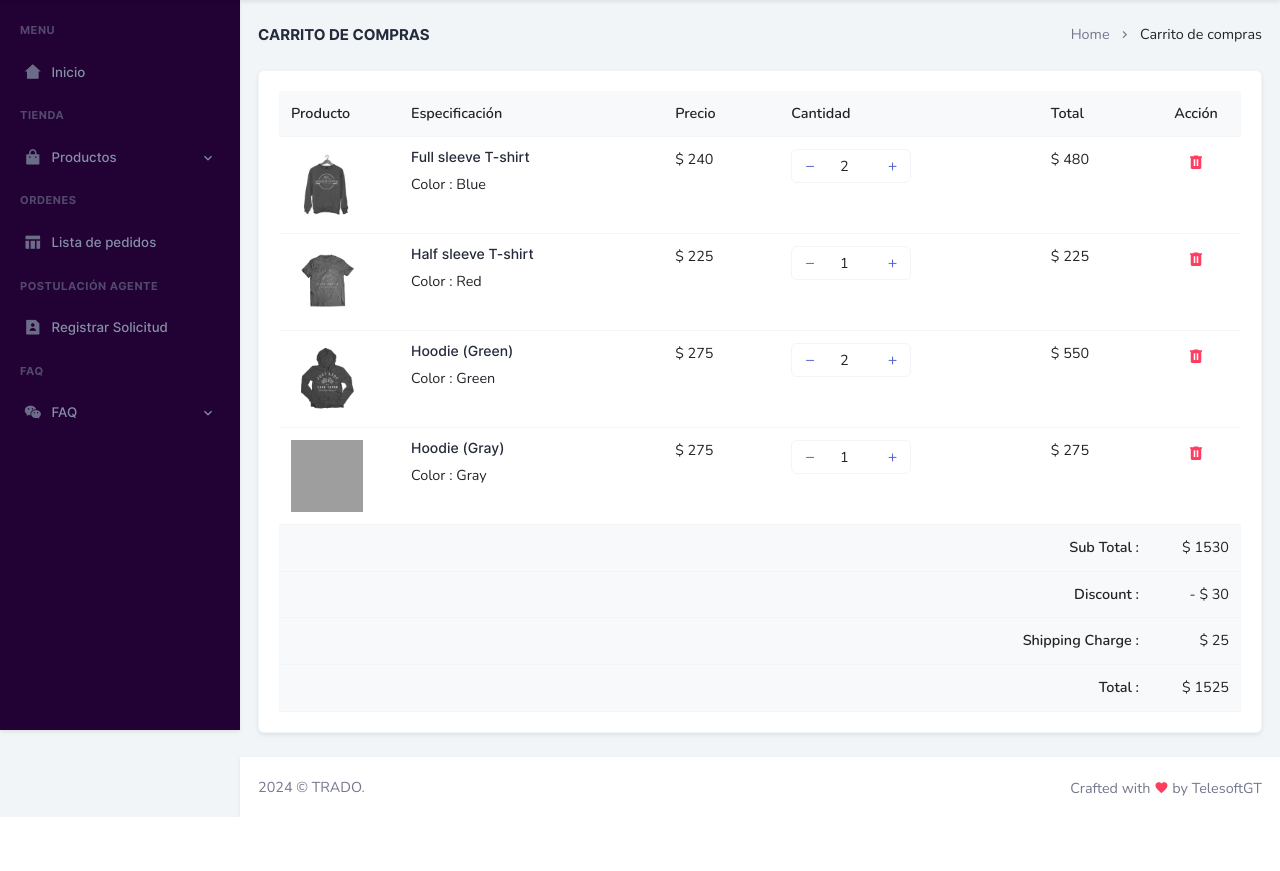
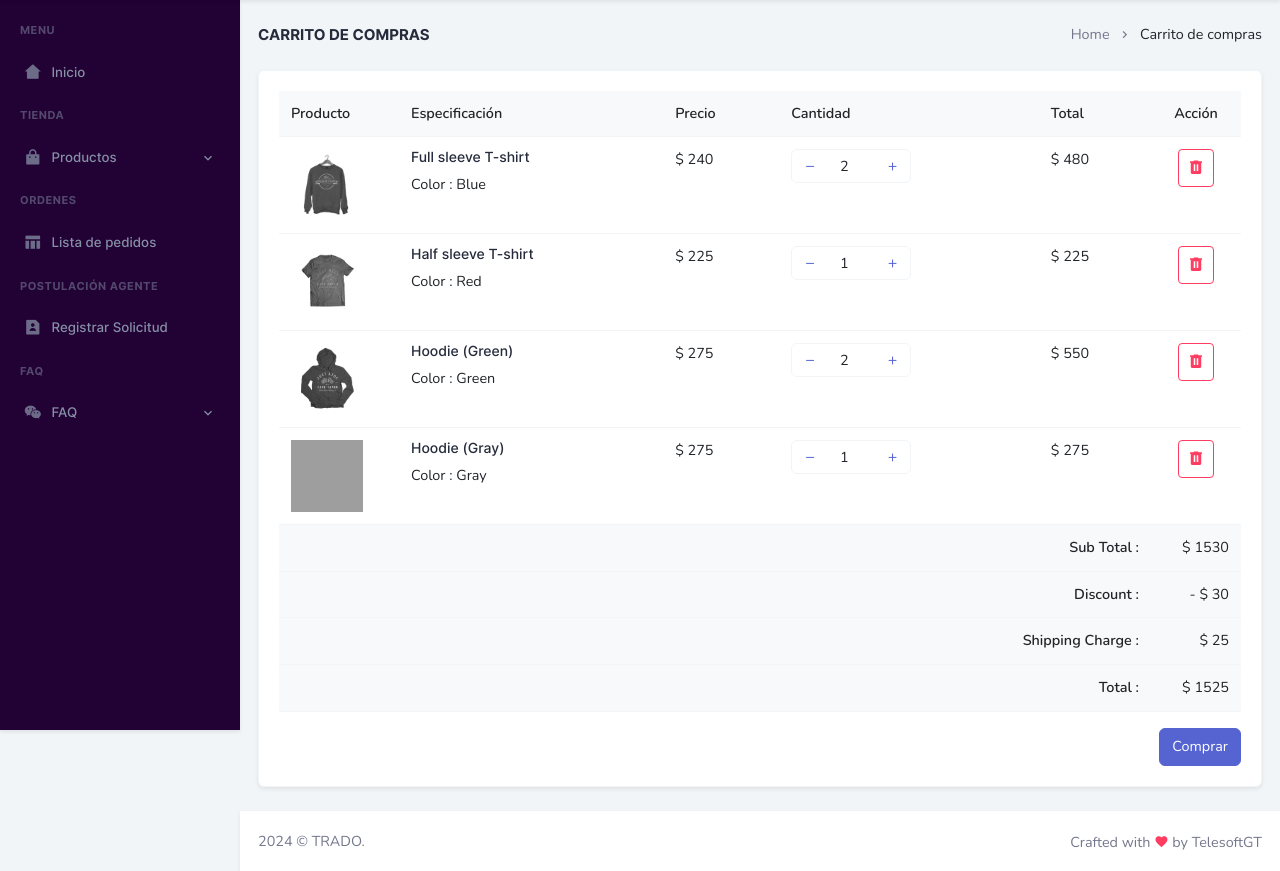
Before and after one commit to RenatoVargas31/TRADO-GT, a Spring Boot app: page /usuario/carrito in a window 1280 px wide. Shown: the part 70-941 px from the top of the page. Before the commit the page ends 887 px from the top, so only its background shows below. Run offline with Spring Boot 4, Linux system fonts and the light colour scheme; grey boxes are pictures that could not be loaded.

Commit message:
Usuario Carrito de compras

```diff
--- a/src/main/resources/templates/Usuario/carrito-usuario.html
+++ b/src/main/resources/templates/Usuario/carrito-usuario.html
@@ -51,7 +51,7 @@
                 <!-- end page title -->
 
                 <!-- INICIO -->
-                <div class="row">
+                <div class="row ">
                     <div class="col-lg-12">
                         <div class="card">
                             <div class="card-body">
@@ -89,7 +89,7 @@
                                                 $ 480
                                             </td>
                                             <td style="width: 90px;" class="text-center">
-                                                <a href="javascript:void(0);" class="action-icon text-danger"> <i class="mdi mdi-trash-can font-size-18"></i></a>
+                                                <button type="button" class="btn btn-outline-danger waves-effect waves-light btn-sm" data-bs-toggle="modal" data-bs-target="#staticBackdrop"><i class="mdi mdi-trash-can font-size-18"></i></button>
                                             </td>
                                         </tr>
                                         <tr>
@@ -113,7 +113,7 @@
                                                 $ 225
                                             </td>
                                             <td class="text-center">
-                                                <a href="javascript:void(0);" class="action-icon text-danger"> <i class="mdi mdi-trash-can font-size-18"></i></a>
+                                                <button type="button" class="btn btn-outline-danger waves-effect waves-light btn-sm" data-bs-toggle="modal" data-bs-target="#staticBackdrop"><i class="mdi mdi-trash-can font-size-18"></i></button>
                                             </td>
                                         </tr>
                                         <tr>
@@ -137,7 +137,7 @@
                                                 $ 550
                                             </td>
                                             <td class="text-center">
-                                                <a href="javascript:void(0);" class="action-icon text-danger"> <i class="mdi mdi-trash-can font-size-18"></i></a>
+                                                <button type="button" class="btn btn-outline-danger waves-effect waves-light btn-sm" data-bs-toggle="modal" data-bs-target="#staticBackdrop"><i class="mdi mdi-trash-can font-size-18"></i></button>
                                             </td>
                                         </tr>
                                         <tr>
@@ -161,7 +161,7 @@
                                                 $ 275
                                             </td>
                                             <td class="text-center">
-                                                <a href="javascript:void(0);" class="action-icon text-danger"> <i class="mdi mdi-trash-can font-size-18"></i></a>
+                                                <button type="button" class="btn btn-outline-danger waves-effect waves-light btn-sm" data-bs-toggle="modal" data-bs-target="#staticBackdrop"><i class="mdi mdi-trash-can font-size-18"></i></button>
                                             </td>
                                         </tr>
                                         <tr class="bg-light text-end">
@@ -206,15 +206,43 @@
                                         </tr>
                                         </tbody>
                                     </table>
+                                    <div class="mt-3 text-end">
+                                        <a href="/usuario/checkout" type="button" class="btn btn-primary" >Comprar</a>
+                                    </div>
                                 </div>
                             </div>
                         </div>
                     </div>
+
                 </div>
 
 
             </div> <!-- container-fluid -->
         </div>
+
+        <div class="col-sm-6 col-md-4 col-xl-3">
+            <!-- Modal -->
+            <div class="modal fade" id="staticBackdrop" data-bs-backdrop="static" data-bs-keyboard="false" tabindex="-1" role="dialog" aria-labelledby="staticBackdropLabel" aria-hidden="true">
+                <div class="modal-dialog" role="document">
+                    <div class="modal-content">
+                        <div class="modal-header">
+                            <h5 class="modal-title" id="staticBackdropLabel">Eliminar Producto</h5>
+                            <button type="button" class="btn-close" data-bs-dismiss="modal" aria-label="Close"></button>
+                        </div>
+                        <div class="modal-body">
+                            <p>¿Está seguro de que desea eliminar este producto de su carrito de compras? Esta acción no es reversible.</p>
+                        </div>
+                        <div class="modal-footer">
+                            <button type="button" class="btn btn-danger" data-bs-dismiss="modal">No</button>
+                            <button type="button" class="btn btn-success" id="confirmDelete">Sí</button>
+                        </div>
+                    </div>
+                </div>
+            </div>
+
+        </div>
+
+
         <!-- End Page-content -->
         <footer class="footer">
             <div class="container-fluid">
--- a/src/main/resources/templates/Usuario/fragments/navbar.html
+++ b/src/main/resources/templates/Usuario/fragments/navbar.html
@@ -100,7 +100,9 @@
             </div>
             <div class="dropdown d-inline-block">
                 <button type="button" class="btn header-item noti-icon waves-effect">
-                    <i class="ri-shopping-cart-2-fill"></i>
+                    <a href="/usuario/carrito">
+                        <i  class="ri-shopping-cart-2-fill"></i>
+                    </a>
                 </button>
             </div>
             <div class="dropdown d-inline-block">
```
